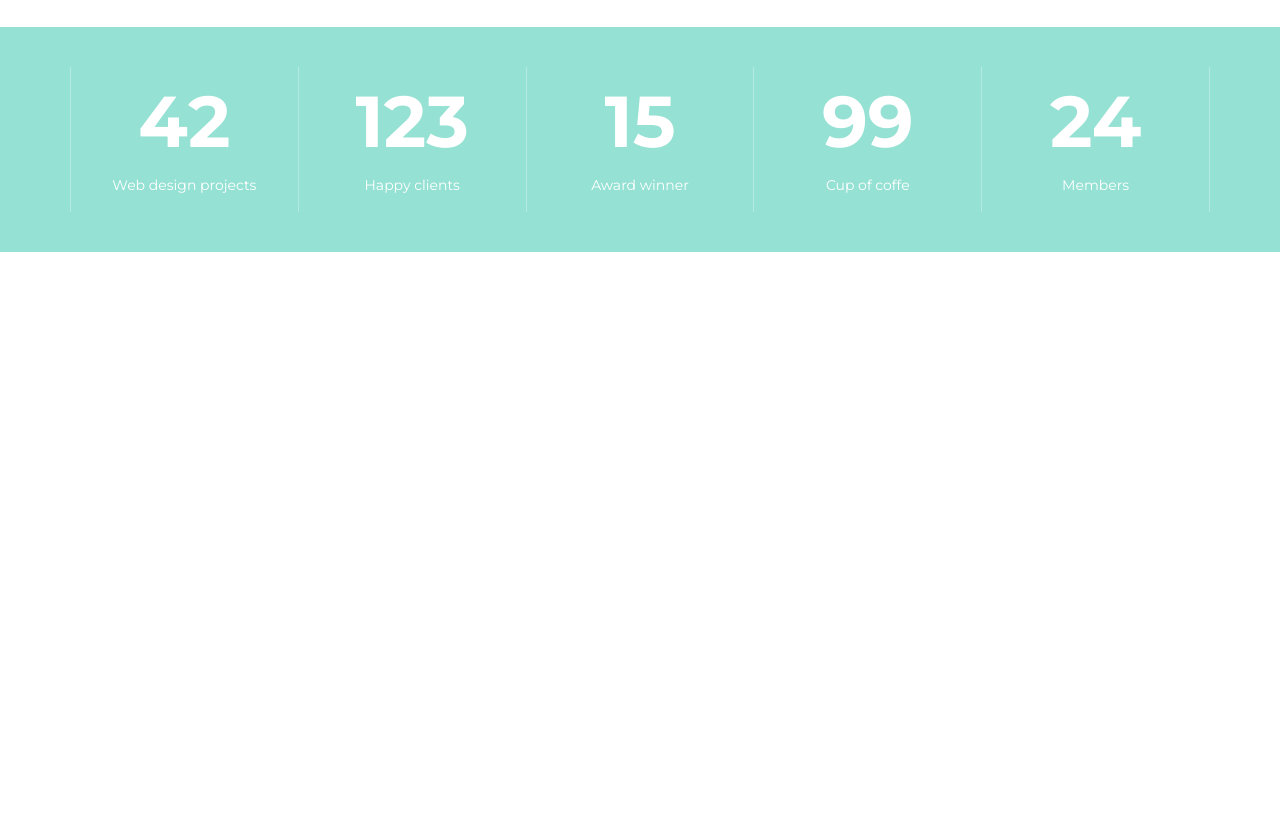
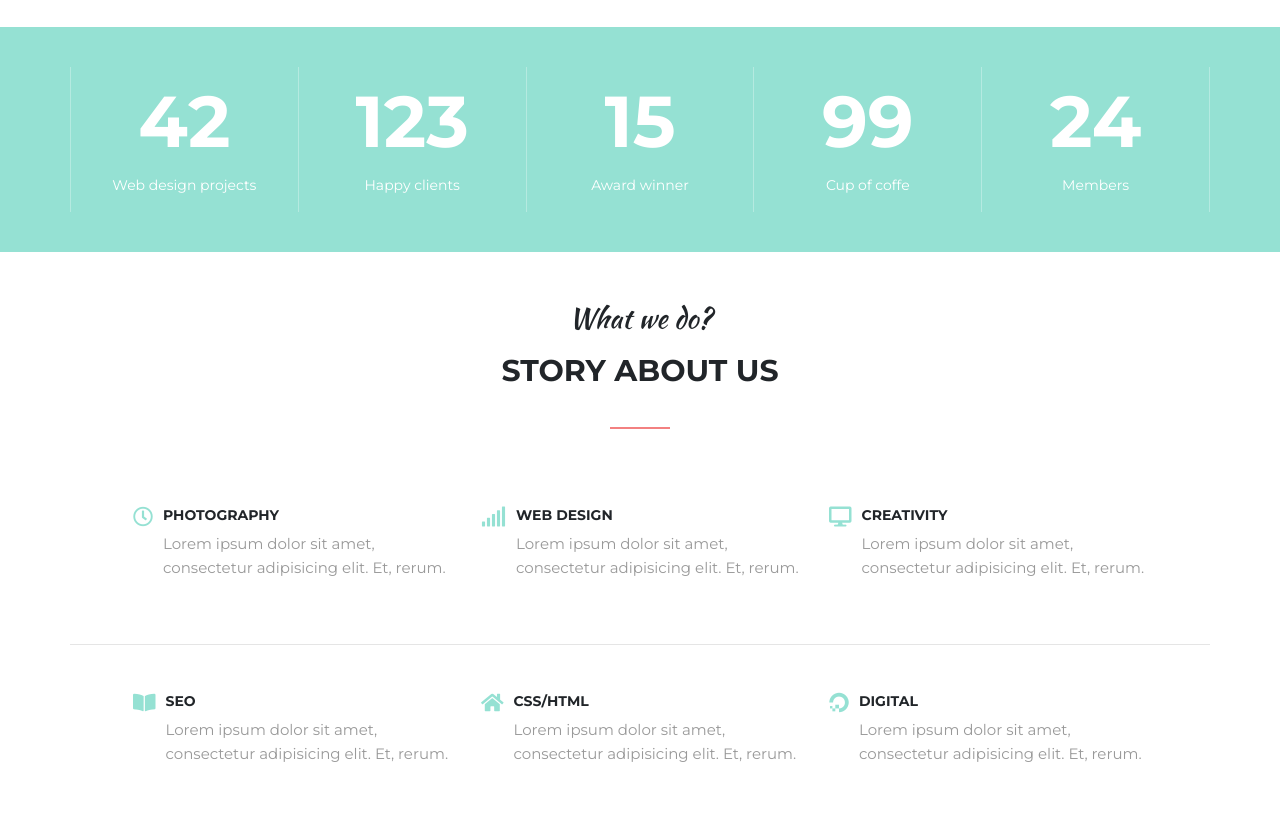
Before and after one commit to ptaszek1/Bootstrap-PSD-Template-4-MoGo, a website: page index.html in a window 1280 px wide. Shown: the part 1582-2412 px from the top of the page. Before the commit the page ends 1834 px from the top, so only its background shows below. Drawn offline with nearby package versions, Linux system fonts and the light colour scheme.

Commit message:
Added co-workers and devices sections

```diff
--- a/index.html
+++ b/index.html
@@ -11,7 +11,8 @@
     <link rel="stylesheet" href="https://use.fontawesome.com/releases/v5.0.13/css/all.css">
     <script src="https://ajax.googleapis.com/ajax/libs/jquery/3.3.1/jquery.min.js"></script>
     <script src="https://maxcdn.bootstrapcdn.com/bootstrap/4.1.0/js/bootstrap.min.js"></script>
-    <link href="https://fonts.googleapis.com/css?family=Montserrat:100i,300,400,400i,700&amp;subset=latin-ext" rel="stylesheet">
+    <link href="https://fonts.googleapis.com/css?family=Montserrat:100i,300,400,400i,700&amp;subset=latin-ext"
+          rel="stylesheet">
     <link href="https://fonts.googleapis.com/css?family=Kaushan+Script&amp;subset=latin-ext" rel="stylesheet">
 </head>
 <body>
@@ -24,7 +25,8 @@
                 </div>
                 <div class="col-10 d-flex justify-content-end">
                     <nav class="navbar navbar-expand-md navbar-dark">
-                        <button class="navbar-toggler" type="button" data-toggle="collapse" data-target="#collapsibleNavbar">
+                        <button class="navbar-toggler" type="button" data-toggle="collapse"
+                                data-target="#collapsibleNavbar">
                             <span class="navbar-toggler-icon"></span>
                         </button>
                         <div class="collapse navbar-collapse" id="collapsibleNavbar">
@@ -36,7 +38,8 @@
                                 <li class="nav-item"><a class="nav-link" href="#">features</a></li>
                                 <li class="nav-item"><a class="nav-link" href="#">mega&nbsp;menu</a></li>
                                 <li class="nav-item"><a class="nav-link" href="#">contact</a></li>
-                                <li class="nav-item"><a class="nav-link" href="#"><i class="fas fa-shopping-cart"></i></a></li>
+                                <li class="nav-item"><a class="nav-link" href="#"><i
+                                        class="fas fa-shopping-cart"></i></a></li>
                                 <li class="nav-item"><a class="nav-link" href="#"><i class="fas fa-search"></i></a></li>
                             </ul>
                         </div>
@@ -73,7 +76,9 @@
                     <div class="border-bottom-about">
                         <div class="border-about"></div>
                     </div>
-                    <p>Lorem ipsum dolor sit amet, consectetur adipisicing elit. Accusamus dicta ducimus ea et fugit, nihil quasi quis reprehenderit vitae? Eligendi? Lorem ipsum dolor sit amet, consectetur adipisicing elit. Ab, earum.</p>
+                    <p>Lorem ipsum dolor sit amet, consectetur adipisicing elit. Accusamus dicta ducimus ea et fugit,
+                        nihil quasi quis reprehenderit vitae? Eligendi? Lorem ipsum dolor sit amet, consectetur
+                        adipisicing elit. Ab, earum.</p>
                 </div>
             </div>
         </div>
@@ -112,5 +117,78 @@
         </div>
     </div>
 </section>
+<section class="co-workers">
+    <div class="container">
+        <div class="row">
+            <div class="col-12">
+                <div class="about-text text-center">
+                    <h3>What we do?</h3>
+                    <h2>STORY ABOUT US</h2>
+                    <div class="border-bottom-about">
+                        <div class="border-about"></div>
+                    </div>
+                </div>
+            </div>
+        </div>
+        <div class="row d-flex workers-about p-5">
+            <div class="col-4">
+                <div class="workers-pos">
+                    <span class="far fa-clock"></span>
+                    <div class="workers-text">
+                        <h4>Photography</h4>
+                        <p>Lorem ipsum dolor sit amet, consectetur adipisicing elit. Et, rerum.</p>
+                    </div>
+                </div>
+            </div>
+            <div class="col-4">
+                <div class="workers-pos">
+                    <span class="fas fa-signal"></span>
+                    <div class="workers-text">
+                        <h4>Web Design</h4>
+                        <p>Lorem ipsum dolor sit amet, consectetur adipisicing elit. Et, rerum.</p>
+                    </div>
+                </div>
+            </div>
+            <div class="col-4">
+                <div class="workers-pos">
+                    <span class="fas fa-desktop"></span>
+                    <div class="workers-text">
+                        <h4>Creativity</h4>
+                        <p>Lorem ipsum dolor sit amet, consectetur adipisicing elit. Et, rerum.</p>
+                    </div>
+                </div>
+            </div>
+        </div>
+        <div class="row p-5">
+            <div class="col-4">
+                <div class="workers-pos">
+                    <span class="fas fa-book-open"></span>
+                    <div class="workers-text">
+                        <h4>seo</h4>
+                        <p>Lorem ipsum dolor sit amet, consectetur adipisicing elit. Et, rerum.</p>
+                    </div>
+                </div>
+            </div>
+            <div class="col-4">
+                <div class="workers-pos">
+                    <span class="fas fa-home"></span>
+                    <div class="workers-text">
+                        <h4>css/html</h4>
+                        <p>Lorem ipsum dolor sit amet, consectetur adipisicing elit. Et, rerum.</p>
+                    </div>
+                </div>
+            </div>
+            <div class="col-4">
+                <div class="workers-pos">
+                    <span class="fab fa-digital-ocean"></span>
+                    <div class="workers-text">
+                        <h4>digital</h4>
+                        <p>Lorem ipsum dolor sit amet, consectetur adipisicing elit. Et, rerum.</p>
+                    </div>
+                </div>
+            </div>
+        </div>
+    </div>
+</section>
 </body>
 </html>
--- a/scss/_about.scss
+++ b/scss/_about.scss
@@ -7,17 +7,6 @@
     font-size: 30px;
     font-weight: 700;
     padding: 10px;
-  }
-  .border-bottom-about {
-    width: 100%;
-    display: flex;
-    justify-content: center;
-    padding: 20px 30px 30px 30px;
-    .border-about {
-      background-color: #f38181;
-      width: 60px;
-      height: 2px;
-    }
   }
   p {
     color: #999999;
@@ -35,3 +24,15 @@
     padding: 10px;
   }
 }
+
+.border-bottom-about {
+  width: 100%;
+  display: flex;
+  justify-content: center;
+  padding: 20px 30px 30px 30px;
+  .border-about {
+    background-color: #f38181;
+    width: 60px;
+    height: 2px;
+  }
+}
--- /dev/null
+++ b/scss/_coworkers.scss
@@ -0,0 +1,40 @@
+.co-workers {
+  h3 {
+    font-family: 'Kaushan Script', cursive;
+    padding-top: 50px;
+  }
+  h2 {
+    font-size: 30px;
+    font-weight: 700;
+    padding: 10px;
+  }
+  .workers-pos {
+    display: flex;
+    flex-wrap: nowrap;
+    justify-content: center;
+    span {
+      font-size: 20px;
+      padding-right: 10px;
+      color: #95e1d3;
+    }
+    .workers-text {
+      display: flex;
+      flex-wrap: wrap;
+      h4 {
+        font-size: 14px;
+        font-weight: 700;
+        text-transform: uppercase;
+      }
+      p {
+        color: #999999;
+        font-size: 15px;
+        font-weight: 400;
+        line-height: 24px;
+        text-align: left;
+      }
+    }
+  }
+  .workers-about {
+    border-bottom: 1px solid #e5e5e5;
+  }
+}
--- a/scss/main.scss
+++ b/scss/main.scss
@@ -1,6 +1,8 @@
 @import "_logo-nav.scss";
 @import "_about.scss";
 @import "_numbers.scss";
+@import "_coworkers.scss";
+@import "_devices.scss";
 
 * {
   font-family: 'Montserrat', sans-serif;
```
Also changed, not shown: css/main.css, scss/_devices.scss (added), 1 other file.
